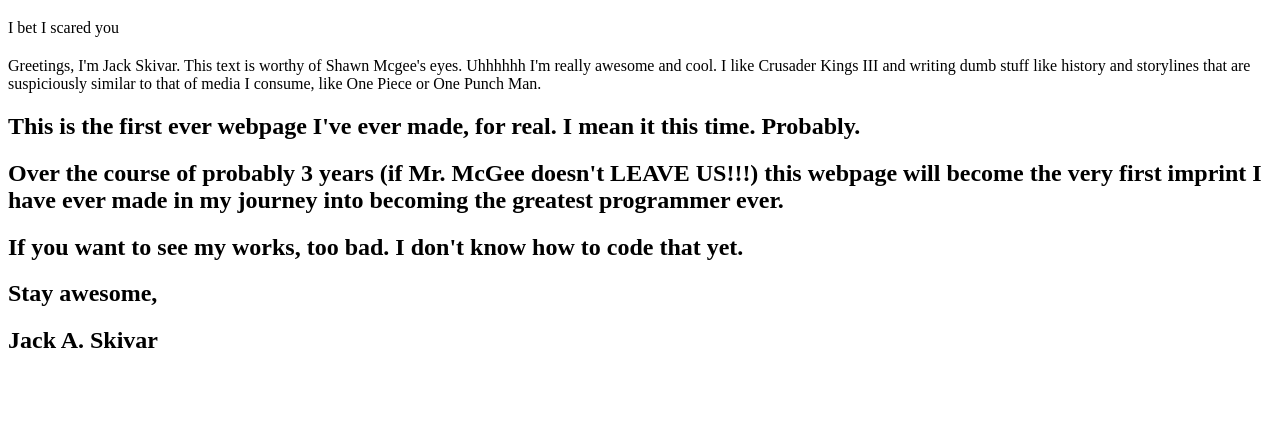
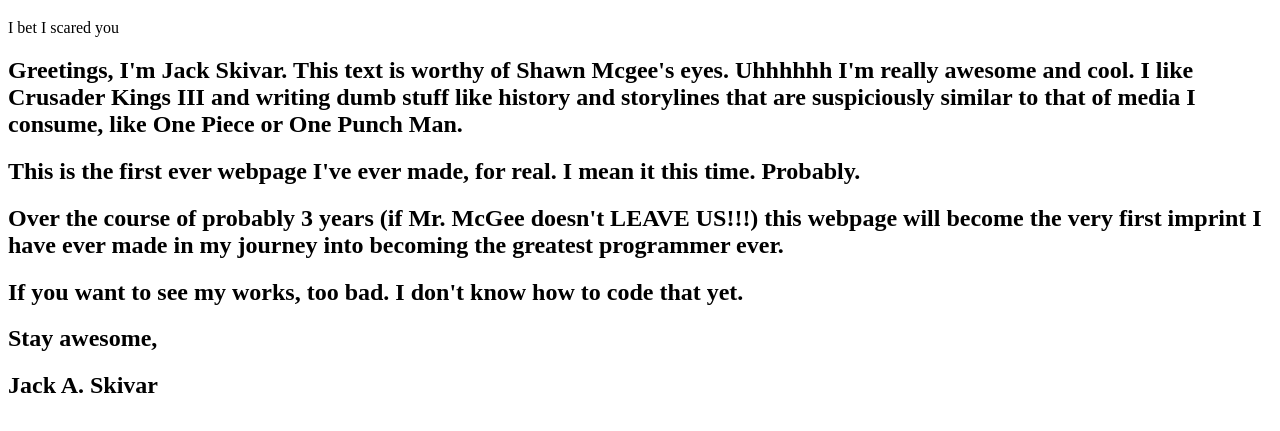
Before and after one commit to JackNeverCodes/JackNeverCodes.github.io, a plain HTML site: page index.html in a window 1280 px wide. Shown: the part 61-492 px from the top of the page. Drawn offline with Linux system fonts and the light colour scheme.

Commit message:
fixed text 2

```diff
--- a/index.html
+++ b/index.html
@@ -7,7 +7,7 @@
   <h1>BOO!</h1>
   <p>I bet I scared you</p>
 
-  <h2></h2>Greetings, I'm Jack Skivar. This text is worthy of Shawn Mcgee's eyes. Uhhhhhh I'm really awesome and cool. I like Crusader Kings III and writing dumb stuff like history and storylines that are suspiciously similar
+  <h2>Greetings, I'm Jack Skivar. This text is worthy of Shawn Mcgee's eyes. Uhhhhhh I'm really awesome and cool. I like Crusader Kings III and writing dumb stuff like history and storylines that are suspiciously similar
   to that of media I consume, like One Piece or One Punch Man.</h2>
 
   <h2>This is the first ever webpage I've ever made, for real. I mean it this time. Probably.</h2>
```
